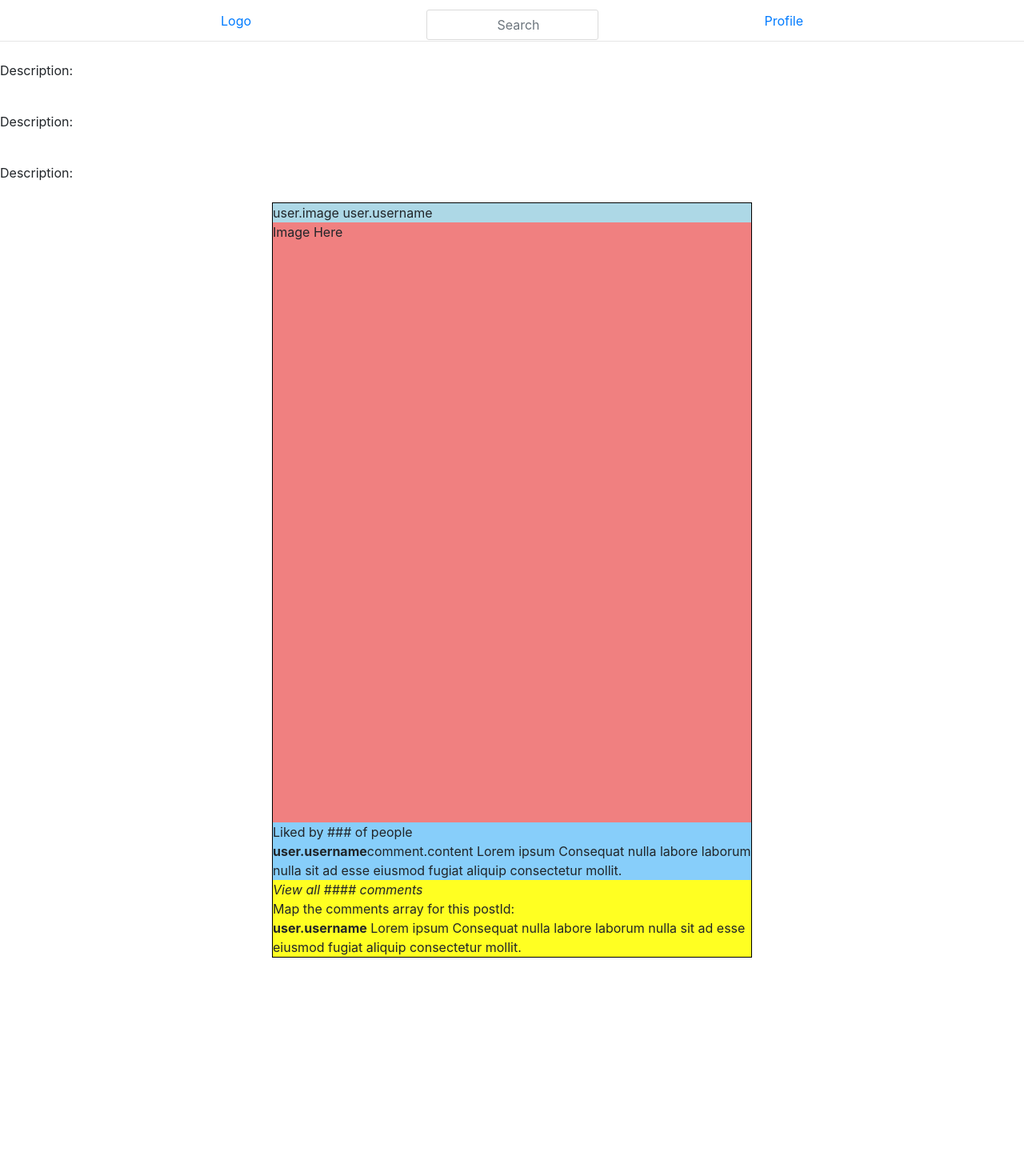
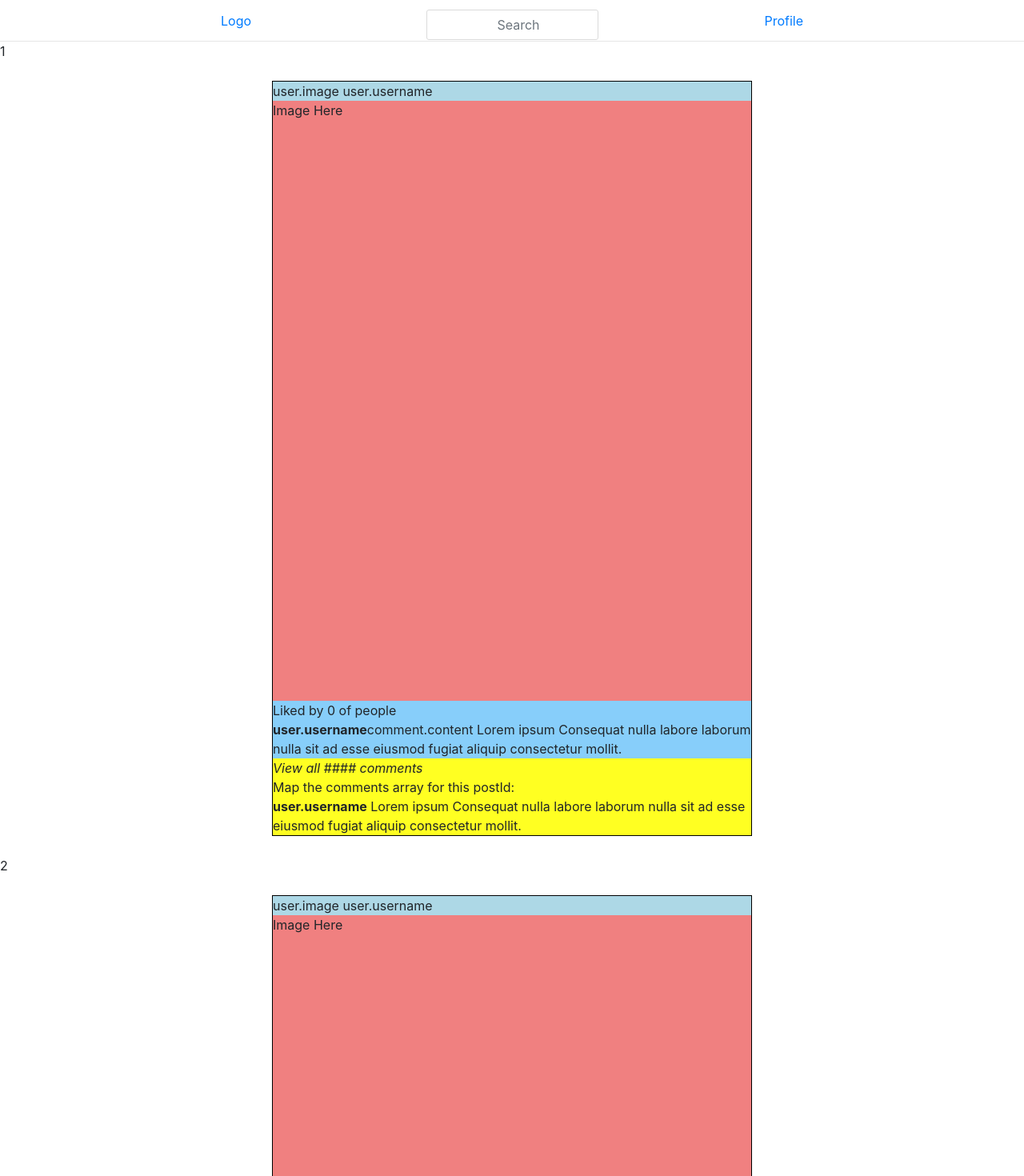
Before and after one commit to angelalim1010/InstaPet, a React (Create React App) app in the folder client/: page /homePage in a window 1280 px wide. Shown: the top 1470 px of the page at 80% size. Before the commit the page ends 1222 px from the top, so only its background shows below. Built offline with nearby package versions, Linux system fonts and the light colour scheme.

Commit message:
pass post like to post

```diff
--- a/client/src/actions/homePageActions.js
+++ b/client/src/actions/homePageActions.js
@@ -1,6 +1,6 @@
 import {
     GET_POSTS,
-    // LIKE_POST
+    LIKE_POST
 } from "./types";
 
 const getPosts = posts => {
@@ -10,17 +10,17 @@ const getPosts = posts => {
     };
 };
 
-// const likePost = post => {
-//     return {
-//         type: LIKE_POST,
-//         payload: post
-//     };
-// };
+const likePost = postId => {
+    return {
+        type: LIKE_POST,
+        payload: postId
+    };
+};
 
 export const getPostsThunk = () => dispatch => {
     return (posts => dispatch(getPosts(posts)))
 };
 
-// export const likePostThunk = () => dispatch => {
-//     return (post => dispatch(likePost(post)))
-// };
+export const likePostThunk = () => dispatch => {
+    return (postId => dispatch(likePost(postId)))
+};
--- a/client/src/actions/types.js
+++ b/client/src/actions/types.js
@@ -4,6 +4,7 @@ export const GET_PETS = "GET_PETS";
 export const GET_POSTS = "GET_POSTS";
 export const ADD_POST = "ADD_POST";
 export const REMOVE_POST = "REMOVE_POST";
+export const LIKE_POST = "LIKE_POST";
 
 // USERS
 
--- a/client/src/components/HomePage/AllPostsView.js
+++ b/client/src/components/HomePage/AllPostsView.js
@@ -1,7 +1,6 @@
 import React, { Component } from "react";
 import { connect } from "react-redux";
-// import { Button } from "reactstrap";
-// import { likePostThunk } from "../../actions/homePageActions";
+import Post from "../post/Post";
 
 class AllPostsView extends Component {
     constructor(props) {
@@ -16,9 +15,8 @@ class AllPostsView extends Component {
             <div>
                 {this.state.posts.map((post) => (
                     <div key={post.id}>
-                        <img src={post.imageURL} />
-                        <p> Description: {post.description}</p>
-                        {/* <Button onClick={() => this.props.likePost(post.id)}>Like</Button> */}
+                        <p>{post.id}</p>
+                        <Post postLikes={post.likes} />
                     </div>
                 ))}
             </div>
@@ -30,12 +28,6 @@ const mapStateToProps = state => ({
     homePage: state.homePage
 });
 
-// const mapDispatchToProps = dispatch => {
-//     return {
-//         likePost: postId => dispatch(likePostThunk(postId))
-//     };
-// };
-
 export default connect(
     mapStateToProps,
     // mapDispatchToProps
--- a/client/src/components/post/Post.js
+++ b/client/src/components/post/Post.js
@@ -18,7 +18,7 @@ class Post extends Component {
       <div className="post">
         <PostTopBar />
         <PostImage />
-        <PostDescription />
+        <PostDescription postLikes={this.props.postLikes} />
         <PostComments />
       </div>
     );
--- a/client/src/components/post/PostDescription.js
+++ b/client/src/components/post/PostDescription.js
@@ -1,14 +1,34 @@
-import React from "react";
+import React, { Component } from "react";
+import { connect } from "react-redux";
 import Comment from "./Comment";
+import { Button } from "reactstrap";
+import { likePostThunk } from "../../actions/homePageActions";
 
-const PostDescription = props => {
-  const {} = props;
-  return (
-    <div className="postDescription">
-      <p>Liked by ### of people</p>
-      <Comment />
-    </div>
-  );
+class PostDescription extends Component {
+  constructor(props) {
+    super(props);
+  }
+  render() {
+    return (
+      <div className="postDescription">
+        {/* <Button onClick={() => this.props.likePost(this.props.post.id)}>Like</Button> */}
+        <p>Liked by {this.props.postLikes} of people</p>
+        <Comment />
+      </div>
+    );
+  }
+}
+
+const mapStateToProps = state => ({
+  homePage: state.homePage
+});
+
+const mapDispatchToProps = dispatch => {
+  return {
+    likePost: postId => dispatch(likePostThunk(postId))
+  };
 };
-
-export default PostDescription;
+export default connect(
+  mapStateToProps,
+  mapDispatchToProps
+)(PostDescription);
--- a/client/src/reducers/homePageReducer.js
+++ b/client/src/reducers/homePageReducer.js
@@ -1,10 +1,13 @@
-import { GET_POSTS } from "../actions/types";
+import {
+    GET_POSTS,
+    LIKE_POST
+} from "../actions/types";
 
 const initialState = {
     posts:
-        [{ "id": 1, "imageUrl": "https://i.pinimg.com/originals/04/98/65/0498659455374a06c7db95f3a55222bd.jpg", "Description": "Doggo" },
-        { "id": 2, "imageUrl": "https://data.whicdn.com/images/298844185/large.jpg?t=1507433077", "Description": "Gatto" },
-        { "id": 3, "imageUrl": "https://i.pinimg.com/originals/c1/d3/ce/c1d3ce3e21df873370596aeef34d061b.jpg", "Description": "Moo" }],
+        [{ "id": 1, "imageUrl": "https://i.pinimg.com/originals/04/98/65/0498659455374a06c7db95f3a55222bd.jpg", "Description": "Doggo", "likes": 0 },
+        { "id": 2, "imageUrl": "https://data.whicdn.com/images/298844185/large.jpg?t=1507433077", "Description": "Gatto", "likes": 0 },
+        { "id": 3, "imageUrl": "https://i.pinimg.com/originals/c1/d3/ce/c1d3ce3e21df873370596aeef34d061b.jpg", "Description": "Moo", "likes": 0 }],
 };
 
 export default (state = initialState, action) => {
@@ -14,13 +17,18 @@ export default (state = initialState, action) => {
                 ...state,
                 posts: action.payload
             };
-        // case LIKE_POST:
-        //     let targetPostId = action.payload;
-        //     let array = state.posts.filter(post => targetPostId.includes(post.id));
-        //     return {
-        //         ...state,
-        //         posts: array
-        //     };
+        case LIKE_POST:
+            let targetPostId = action.payload;
+            let updatedPostArray = state.posts;
+            let indexOfTargetPost = updatedPostArray.findIndex(
+                post => post.id === targetPostId
+            );
+            updatedPostArray[indexOfTargetPost].likes = state.posts[indexOfTargetPost].likes + 1;
+
+            return {
+                ...state,
+                posts: updatedPostArray
+            };
         default:
             return state;
     }
```
